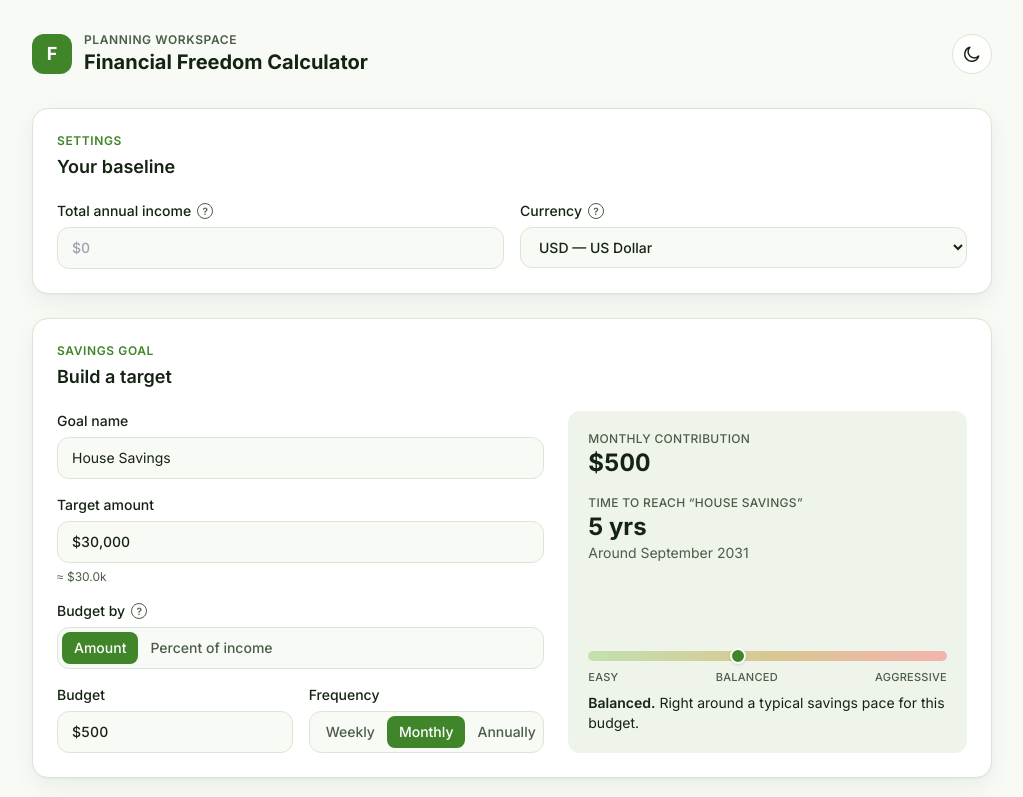
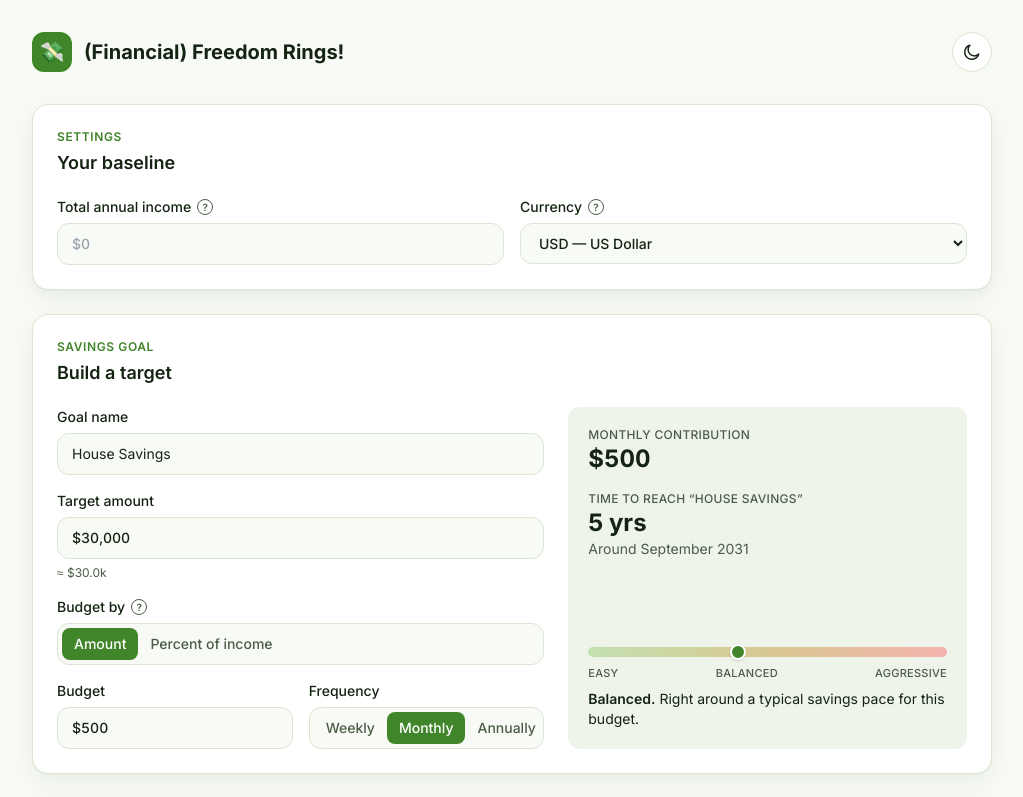
Before and after one commit to cmarqc/financial-calculator, a Next.js app: page / in a window 1280 px wide. Shown: the top 797 px of the page, without its empty margins (128-1151 px from the left). Built offline with nearby package versions, Linux system fonts and the light colour scheme.

Commit message:
Rename application to "(Financial) Freedom Rings!" and update version to 1.0.2; add icon SVG.

```diff
--- a/package.json
+++ b/package.json
@@ -1,7 +1,7 @@
 {
   "name": "financial-calculator",
   "private": true,
-  "version": "1.0.1",
+  "version": "1.0.2",
   "scripts": {
     "dev": "next dev",
     "build": "next build",
--- a/src/app/layout.tsx
+++ b/src/app/layout.tsx
@@ -7,7 +7,7 @@ import { SettingsProvider } from '@/lib/settings-context';
 const inter = Inter({ subsets: ['latin'], variable: '--font-inter', display: 'swap' });
 
 export const metadata: Metadata = {
-  title: 'Financial Freedom Calculator',
+  title: '(Financial) Freedom Rings!',
   description:
     'Plan savings goals, check retirement and FIRE progress, and score your net worth — entirely in your browser.',
 };
--- a/src/components/Header.tsx
+++ b/src/components/Header.tsx
@@ -5,17 +5,12 @@ export function Header() {
     <header className="mb-8 flex items-center justify-between gap-4">
       <div className="flex items-center gap-3">
         <div
-          className="grid h-10 w-10 place-items-center rounded-xl bg-[var(--accent)] text-lg font-bold text-[var(--accent-contrast)]"
+          className="grid h-10 w-10 place-items-center rounded-xl bg-[var(--accent)] text-xl text-[var(--accent-contrast)]"
           aria-hidden="true"
         >
-          F
+          💸
         </div>
-        <div>
-          <p className="text-xs font-semibold uppercase tracking-wider text-[var(--text-muted)]">
-            Planning workspace
-          </p>
-          <h1 className="text-xl font-bold text-[var(--text)]">Financial Freedom Calculator</h1>
-        </div>
+        <h1 className="text-xl font-bold text-[var(--text)]">(Financial) Freedom Rings!</h1>
       </div>
       <ThemeToggle />
     </header>
```
Also changed, not shown: src/app/icon.svg (added), 1 other file (tests, documents, lock files or other folders).
